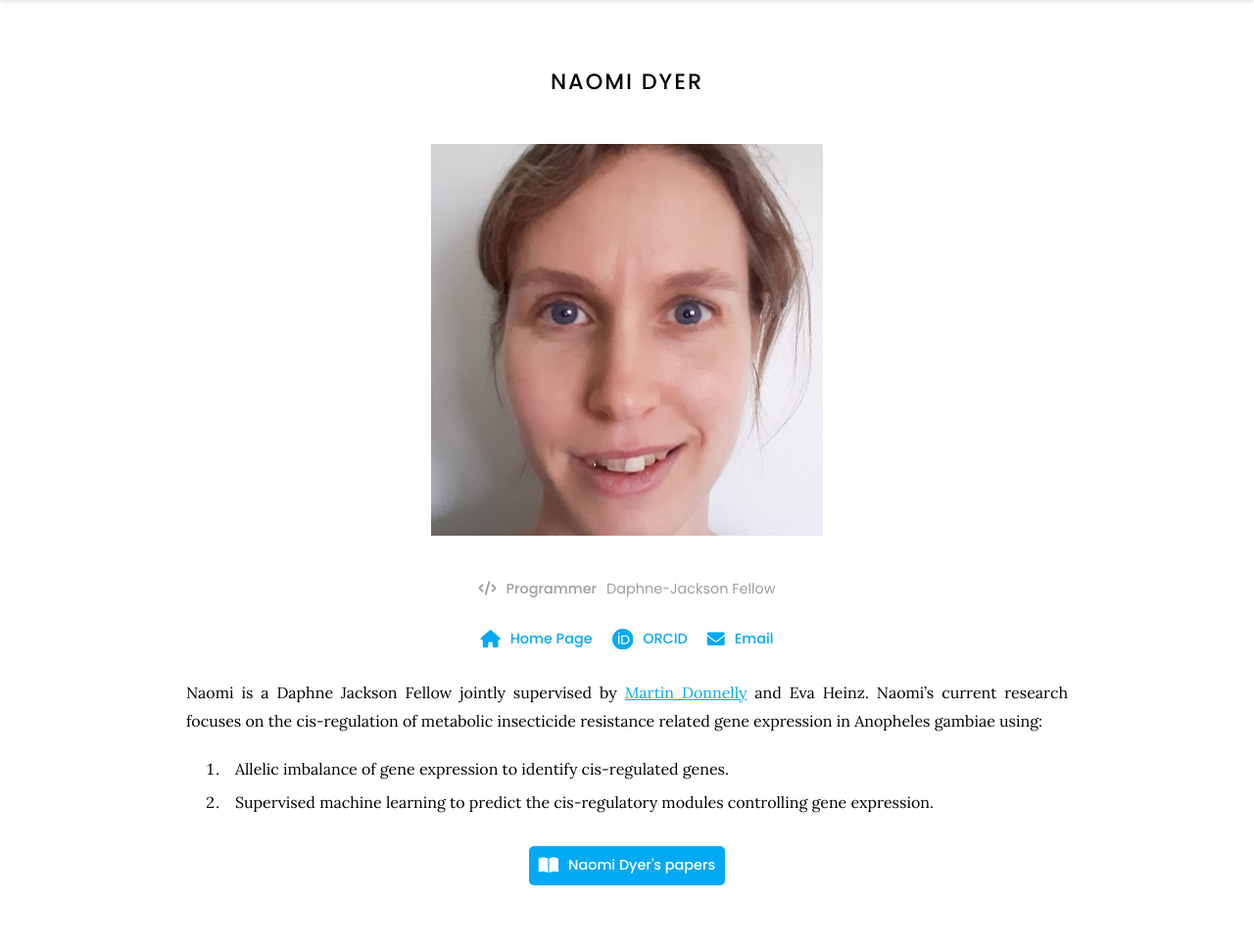
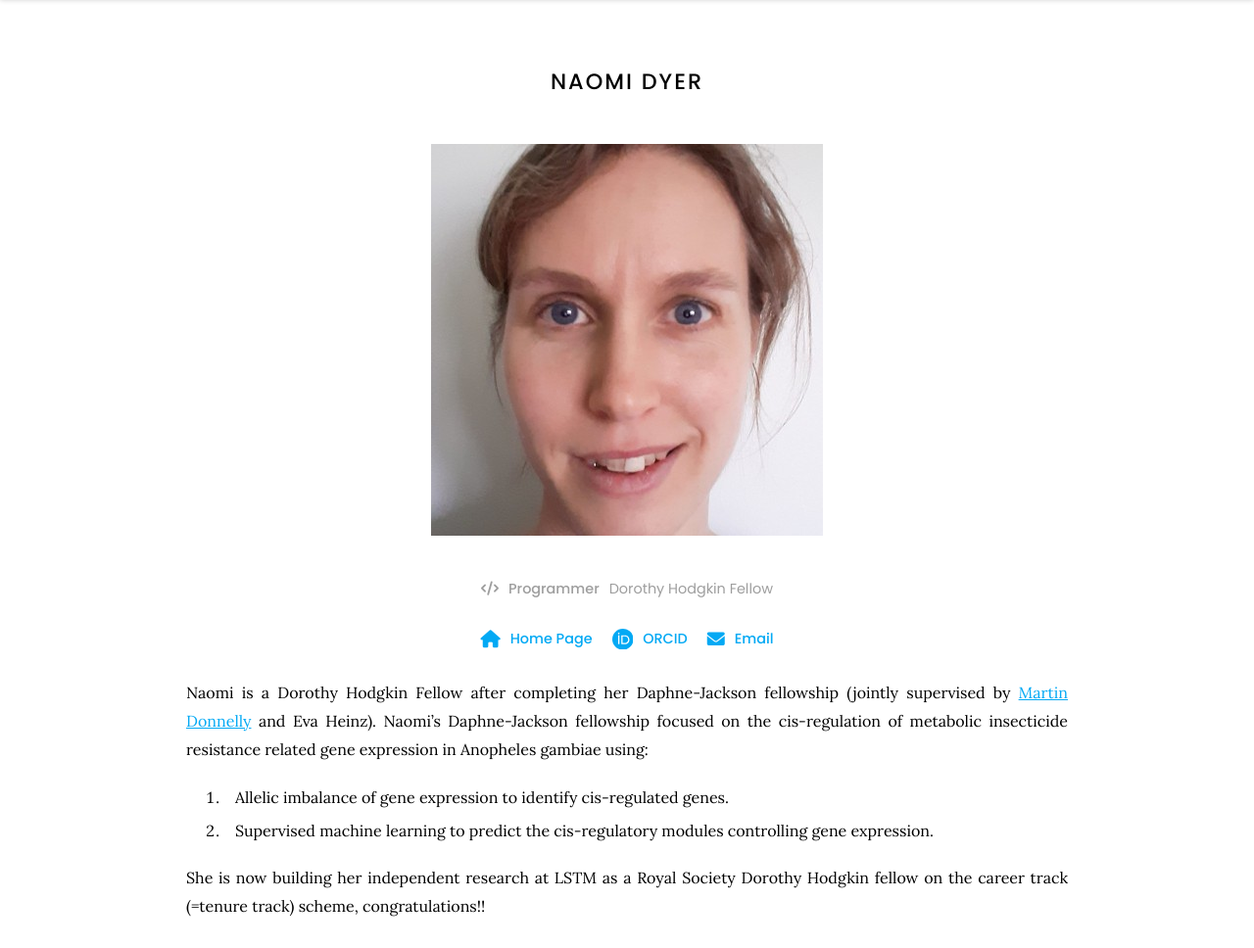
Before and after one commit to Evo-MInt/MicGen-lab-website, a Jekyll site: the page built from _members/naomi-dyer.md, in a window 1280 px wide. Shown: the part 110-1078 px from the top of the page at 98% size. Built offline with Jekyll 4.4.1, drawn with Linux system fonts in a browser that asks for light colours; grey boxes are pictures that could not be loaded.

Commit message:
Update naomi-dyer.md

```diff
--- a/_members/naomi-dyer.md
+++ b/_members/naomi-dyer.md
@@ -1,7 +1,7 @@
 ---
 name: Naomi A. Dyer
 image: images/1585576598676.jpg
-description: Daphne-Jackson Fellow
+description: Dorothy Hodgkin Fellow
 role: programmer
 aliases:
   - N. Dyer
@@ -14,9 +14,11 @@ links:
 
 ---
 
-Naomi is a Daphne Jackson Fellow jointly supervised by [Martin Donnelly](https://www.lstmed.ac.uk/about/people/professor-martin-james-donnelly) and Eva Heinz.
-Naomi's current research focuses on the cis-regulation of metabolic insecticide resistance related gene expression in Anopheles gambiae using:
+Naomi is a Dorothy Hodgkin Fellow after completing her Daphne-Jackson fellowship (jointly supervised by [Martin Donnelly](https://www.lstmed.ac.uk/about/people/professor-martin-james-donnelly) and Eva Heinz).
+Naomi's Daphne-Jackson fellowship focused on the cis-regulation of metabolic insecticide resistance related gene expression in Anopheles gambiae using:
 
 1. Allelic imbalance of gene expression to identify cis-regulated genes.
 
 2. Supervised machine learning to predict the cis-regulatory modules controlling gene expression.
+
+She is now building her independent research at LSTM as a Royal Society Dorothy Hodgkin fellow on the career track (=tenure track) scheme, congratulations!!
```
